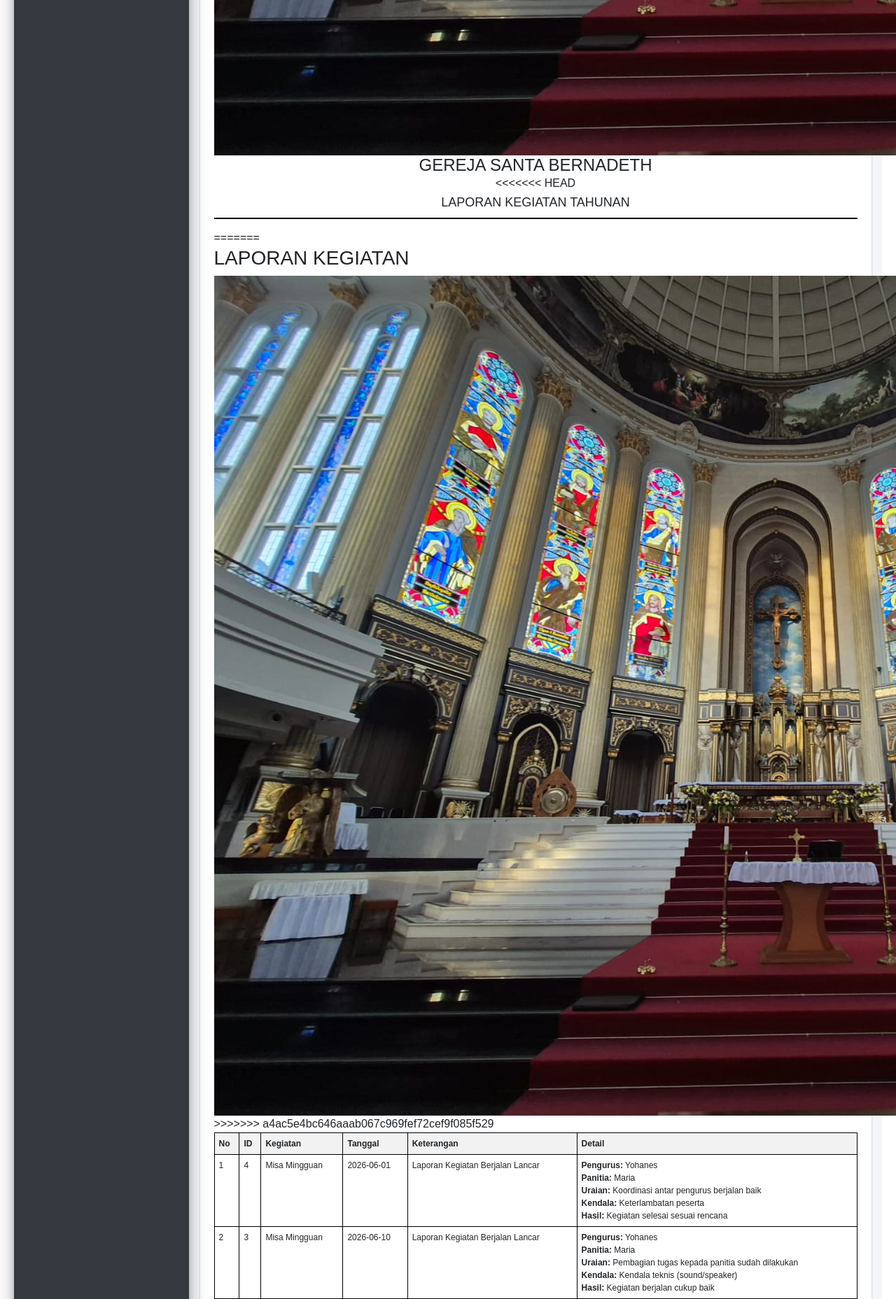
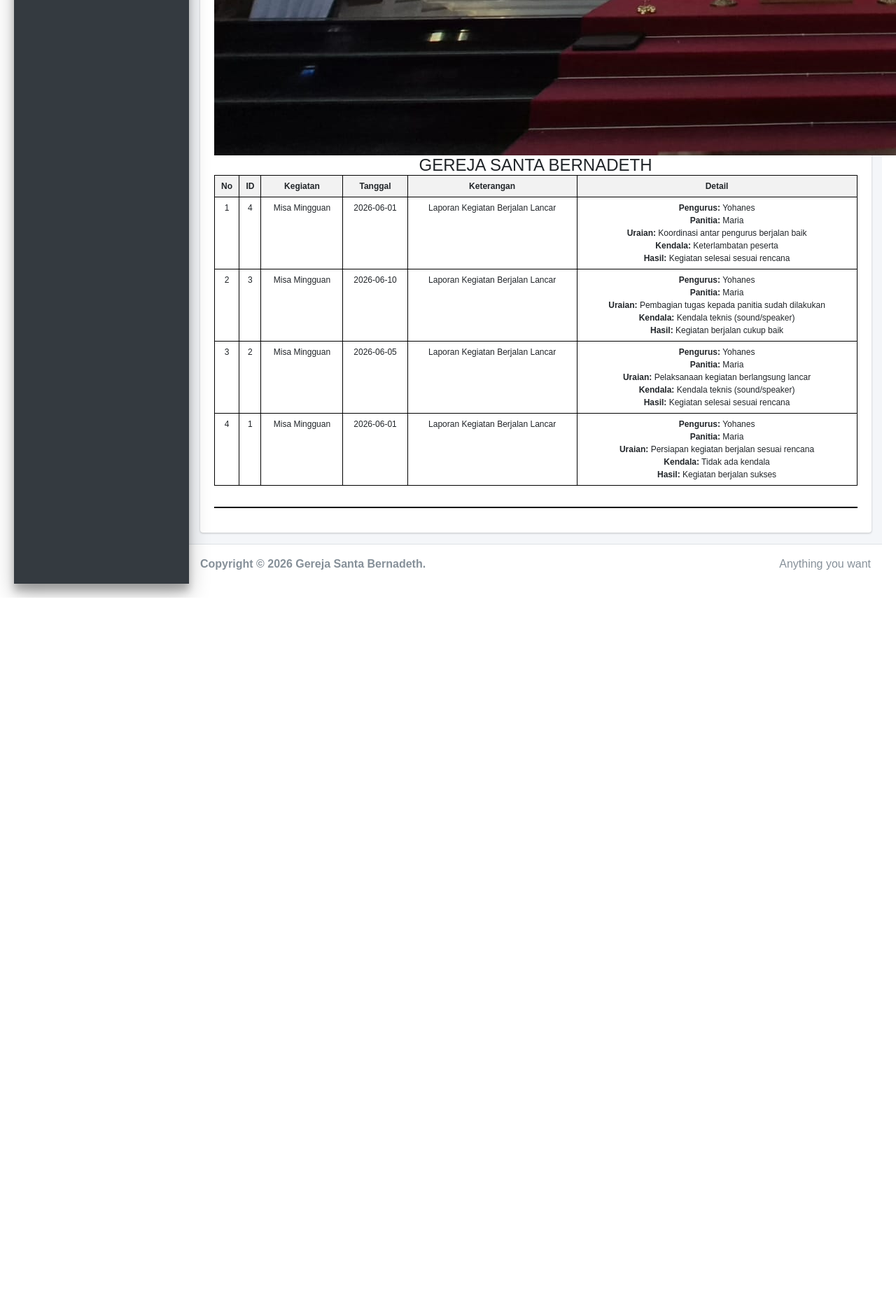
Before and after one commit to kevinn-hub/SistemManajemen-Inventaris-GerejaKatolik, a PHP site: page /index.php?page=cetak_laporan_kegiatan in a window 1280 px wide; the page is wider, and only the part inside the window is pictured. Shown: the part 1242-3098 px from the top of that part at 70% size. After the commit the page ends 2096 px from the top of that part, so only its background shows below. Run offline with PHP 8.4, Linux system fonts and the light colour scheme; a user stored in the database is signed in; data comes from the database, SQL or seed files in the repository; some libraries are stand-ins or nearby versions.

Commit message:
first commit

```diff
--- a/page/cetak_laporan_kegiatan.php
+++ b/page/cetak_laporan_kegiatan.php
@@ -88,16 +88,6 @@ th{
 <link rel="stylesheet" href="../dist/css/custom.css">
 <div class="kop">
     <h2>GEREJA SANTA BERNADETH</h2>
-<<<<<<< HEAD
-    <h3>LAPORAN KEGIATAN TAHUNAN</h3>
-</div>
-
-=======
-    <h3>LAPORAN KEGIATAN</h3>
-    <img src="dist/img/Logo-Gereja.jpg" alt="Logo Gereja">
->>>>>>> a4ac5e4bc646aaab067c969fef72cef9f085f529
-</div>
-
 <table>
 <tr>
     <th>No</th>
```
